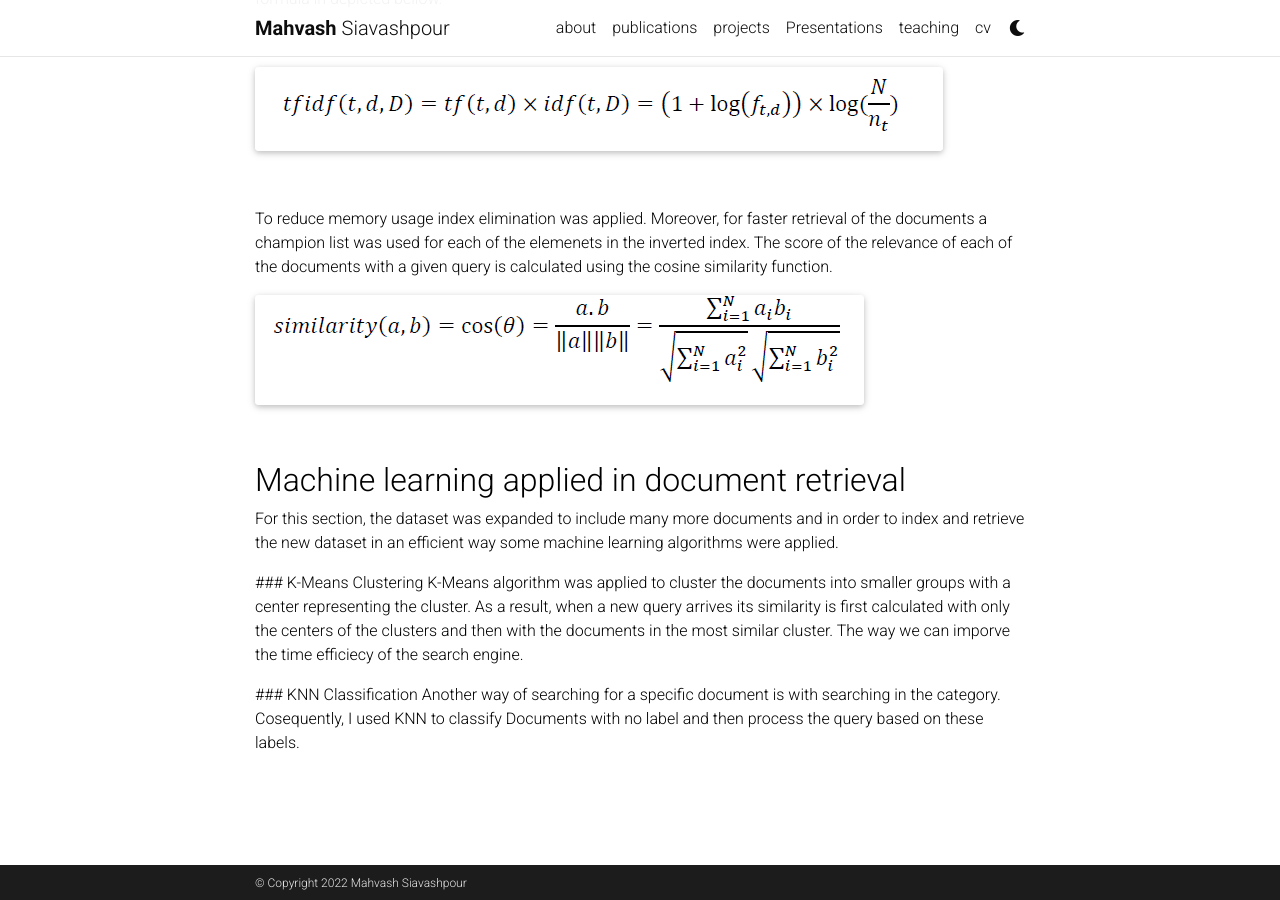
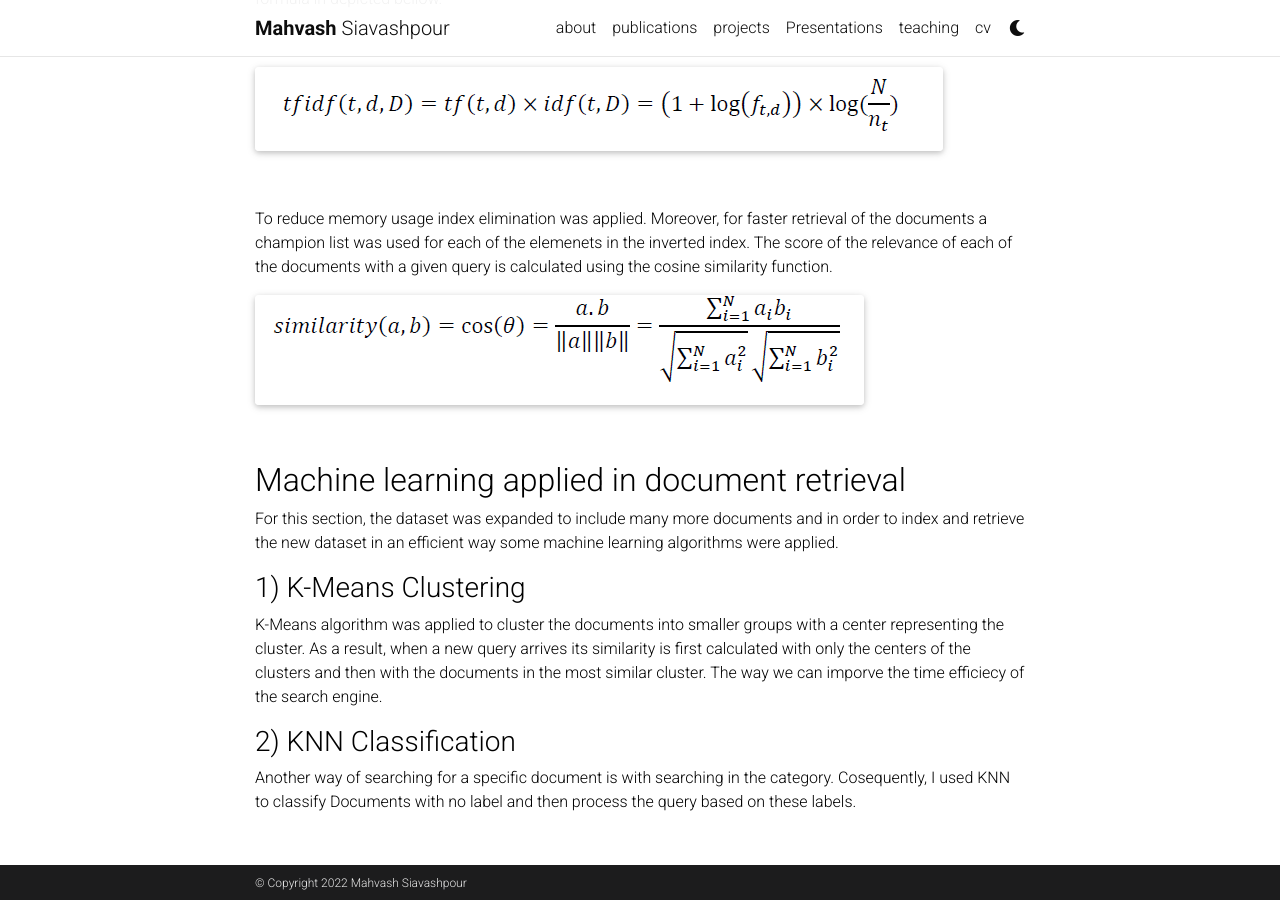
Before and after one commit to mahvash-siavashpour/mahvash-siavashpour.github.io, a Jekyll site: the page built from _projects/Search Engine.md, in a window 1280 px wide and 900 px high, scrolled down 655 px. Built offline with Jekyll 4.4.1, drawn with Linux system fonts in a browser that asks for light colours; full-size pictures stand in for the smaller copies a plugin makes; comment, search, counter and statistics services are not loaded; a style sheet for code colours, icons or effects is not loaded.

Commit message:
minor changes

```diff
--- a/_projects/Search Engine.md
+++ b/_projects/Search Engine.md
@@ -29,8 +29,8 @@ To reduce memory usage index elimination was applied. Moreover, for faster retri
 ## Machine learning applied in document retrieval
 For this section, the dataset was expanded to include many more documents and in order to index and retrieve the new dataset in an efficient way some machine learning algorithms were applied.
 
- ### K-Means Clustering
+### 1) K-Means Clustering
  K-Means algorithm was applied to cluster the documents into smaller groups with a center representing the cluster. As a result, when a new query arrives its similarity is first calculated with only the centers of the clusters and then with the documents in the most similar cluster. The way we can imporve the time efficiecy of the search engine.
 
- ### KNN Classification
+### 2) KNN Classification
 Another way of searching for a specific document is with searching in the category. Cosequently, I used KNN to classify Documents with no label and then process the query based on these labels.
```
